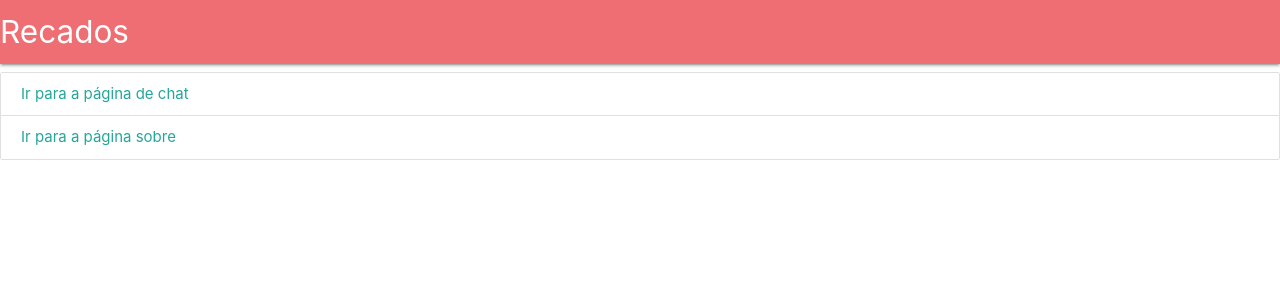
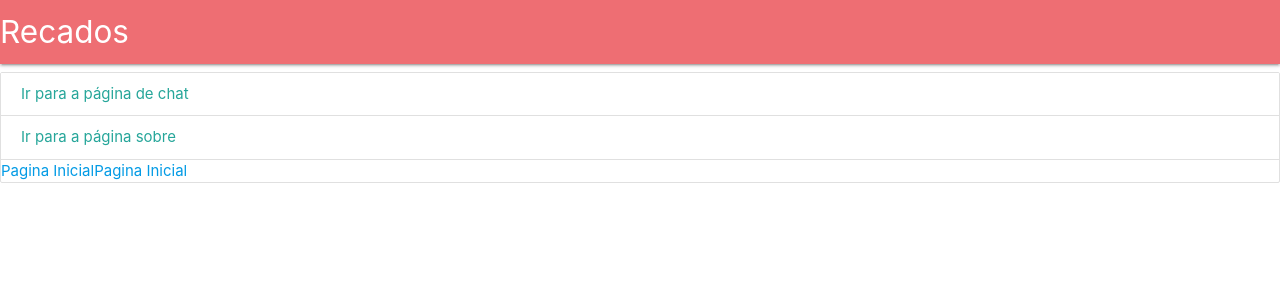
Before and after one commit to claudioney/chat-da-uo, a React (Create React App) app: page / in a window 1280 px wide. Shown: the top 300 px of the page. Built offline with nearby package versions, Linux system fonts and the light colour scheme; no server answers.

Commit message:
acertando o link

```diff
--- a/src/App.js
+++ b/src/App.js
@@ -1,6 +1,8 @@
 import React, {Component} from 'react';
 
 import 'materialize-css/dist/css/materialize.min.css';
+import { Link } from 'react-router-dom'
+
 
 class App extends Component{
  render(){
@@ -15,6 +17,8 @@ class App extends Component{
 		<div class="collection">
 	        <a href="/sala" class="collection-item">Ir para a página de chat</a>
 	        <a href="/sobre" class="collection-item">Ir para a página sobre</a>
+	        <Link to="/sala">Pagina Inicial</Link>
+	        <Link to="/sobre">Pagina Inicial</Link>
       	</div>
 	</div>
     )
```
